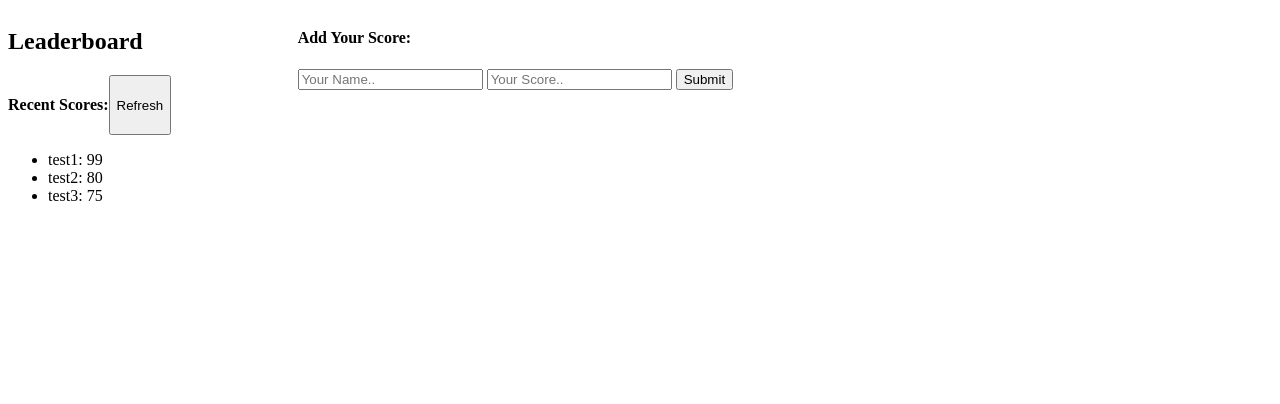
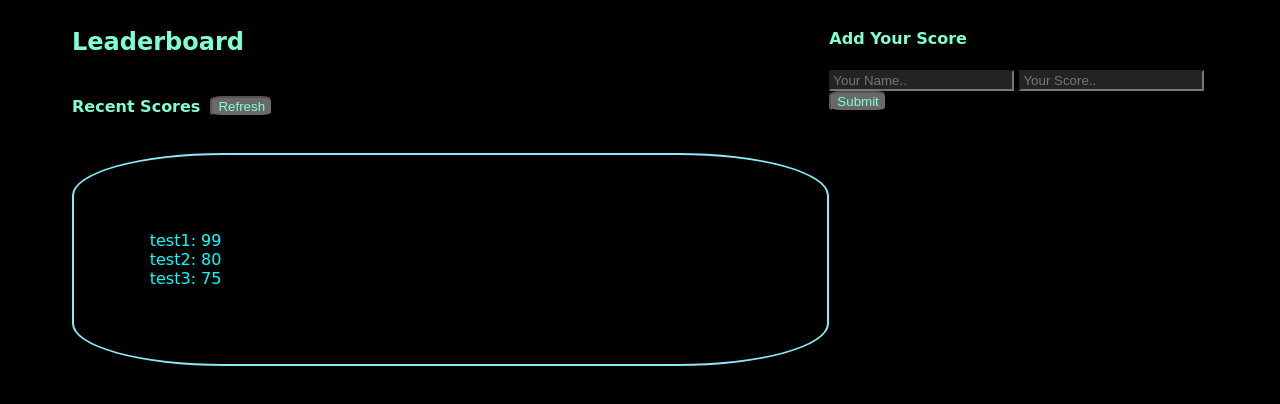
Before and after one commit to CarlosZ96/Leaderboard, a website built with webpack: page src/index.html in a window 1280 px wide. Built offline with nearby package versions, Linux system fonts and the light colour scheme.

Commit message:
Feacture
Simple style and HTML  classes added

```diff
--- a/src/index.html
+++ b/src/index.html
@@ -10,14 +10,14 @@
 
 <body>
   <section class="Scores">
-    <h1>Leaderboard</h1>
+    <h1 class="Leaderboard">Leaderboard</h1>
 
-    <section >
+    <section class="s1">
       <div class="ScoresTittle">
-        <h4>Recent Scores:</h2>
-          <button>Refresh</button>
+        <h4 class="Recent">Recent Scores</h2>
+          <button class="Rbutton">Refresh</button>
       </div>
-      <ul>
+      <ul class="ScoreList">
         <li>test1: 99</li>
         <li>test2: 80</li>
         <li>test3: 75</li>
@@ -27,10 +27,10 @@
   </section>
 
   <section class="AddScores">
-    <h4>Add Your Score:</h2>
-      <input type="text" placeholder="Your Name.." id="NameInput" name="AddNameScore">
-      <input type="text" placeholder="Your Score.." id="ScoreInput" name="AddScore">
-      <button type="submit">Submit</button>
+    <h4>Add Your Score</h2>
+      <input class="ScoreInput" type="text" placeholder="Your Name.." id="NameInput" name="AddNameScore">
+      <input class="ScoreInput" type="text" placeholder="Your Score.." id="ScoreInput" name="AddScore">
+      <button class="Rbutton" type="submit">Submit</button>
   </section>
 </body>
 
--- a/src/style.css
+++ b/src/style.css
@@ -1,13 +1,61 @@
 body {
   display: flex;
   flex-direction: row;
+  background-color: black;
+  color: aquamarine;
+  font-family: 'Lilita One', cursive;
+  padding-left: 5%;
+  padding-right: 5%;
+  justify-items: center;
 }
 
-.AddScores {
-  padding-left: 10%;
+.Scores{
+  width:80%;
+  height: 80%;
+}
+
+.Leaderboard{
+  font: bold;
+}
+
+.Recent{
+  font: bold;
+}
+
+.Rbutton{
+  color: aquamarine;
+  height: max-content;
+  width: max-content;
+  background-color: dimgrey;
+  border-radius: 20%;
 }
 
 .ScoresTittle {
   display: flex;
   flex-direction: row;
+  justify-content: start;
+  align-items: center;
+  width: 100%;
 }
+
+.Recent{
+  padding-right: 10px;
+}
+
+.ScoreList{
+  list-style: none;
+  padding: 0;
+  border: 2px solid #89e9f8;
+  border-radius: 20%;
+  color: cyan;
+  padding: 10%;
+}
+
+.AddScores {
+  width: 40%;
+  height: 40%;
+}
+
+.ScoreInput{
+  background-color: rgba(105, 105, 105, 0.335);
+}
```
Also changed, not shown: dist/index.html, dist/index_bundle.js.
